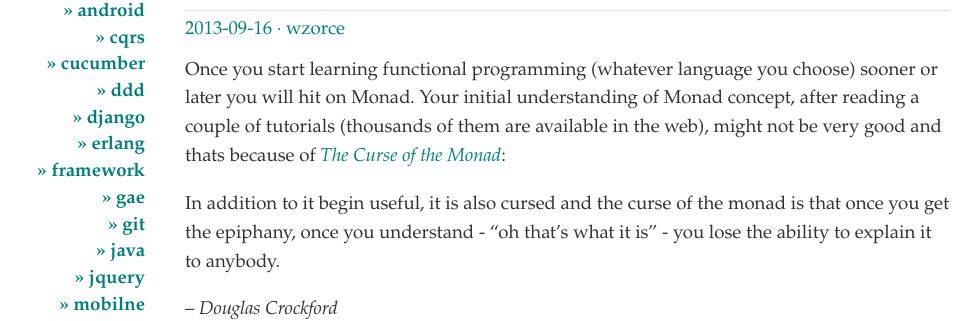
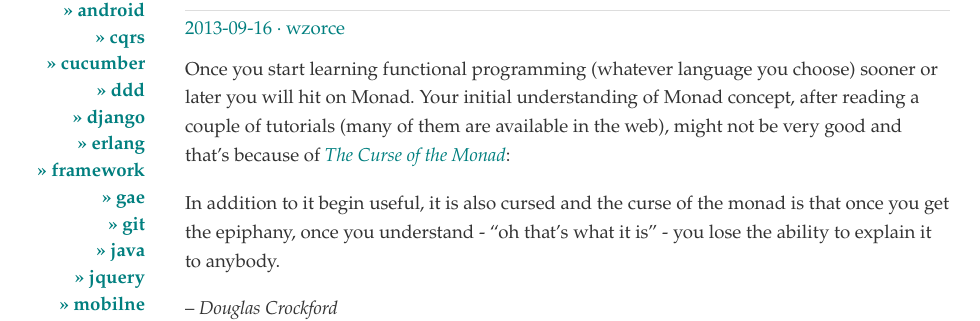
Before and after one commit to consileonpl/consileonpl.github.com, a Jekyll site: the page built from _posts/2013-09-16-monads-function-composition-on-steroids.md, in a window 1280 px wide and 900 px high. Shown: the part 210-531 px from the top of the window, without its empty margins (185-1165 px from the left). Built offline with Jekyll 4.4.1, drawn with Linux system fonts in a browser that asks for light colours; Markdown is read by kramdown in place of the engine named in the settings.

Commit message:
minor fix

```diff
--- a/_posts/2013-09-16-monads-function-composition-on-steroids.md
+++ b/_posts/2013-09-16-monads-function-composition-on-steroids.md
@@ -4,7 +4,7 @@ title: Monads - function composition on steroids
 categories: [wzorce]
 ---
 Once you start learning functional programming (whatever language you choose) sooner or later you will hit on Monad.
-Your initial understanding of Monad concept, after reading a couple of tutorials (thousands of them are available in the web), might not be very good and thats because of [*The Curse of the Monad*](http://www.i-programmer.info/news/167-javascript/5207-crockford-on-monads-and-gonads.html):
+Your initial understanding of Monad concept, after reading a couple of tutorials (many of them are available in the web), might not be very good and that's because of [*The Curse of the Monad*](http://www.i-programmer.info/news/167-javascript/5207-crockford-on-monads-and-gonads.html):
 
 > In addition to it begin useful, it is also cursed and the curse of the monad is that once you get the epiphany, once you understand - "oh that's what it is" - you lose the ability to explain it to anybody.
 >
```
